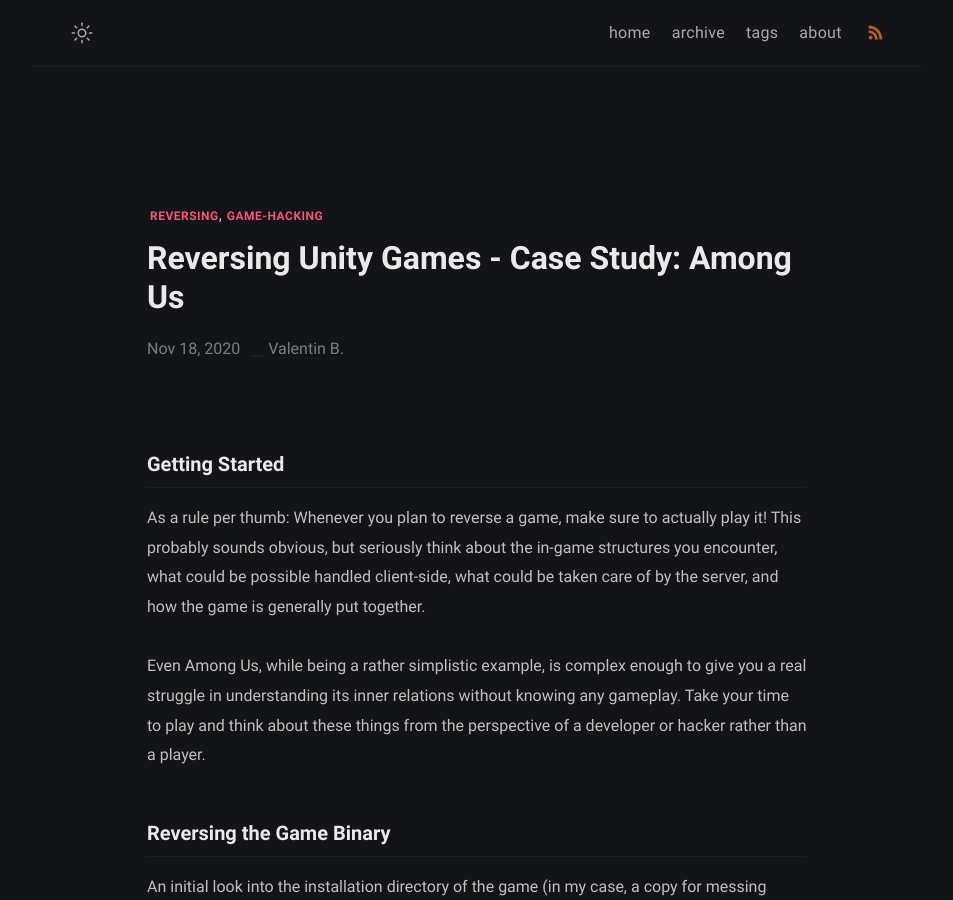
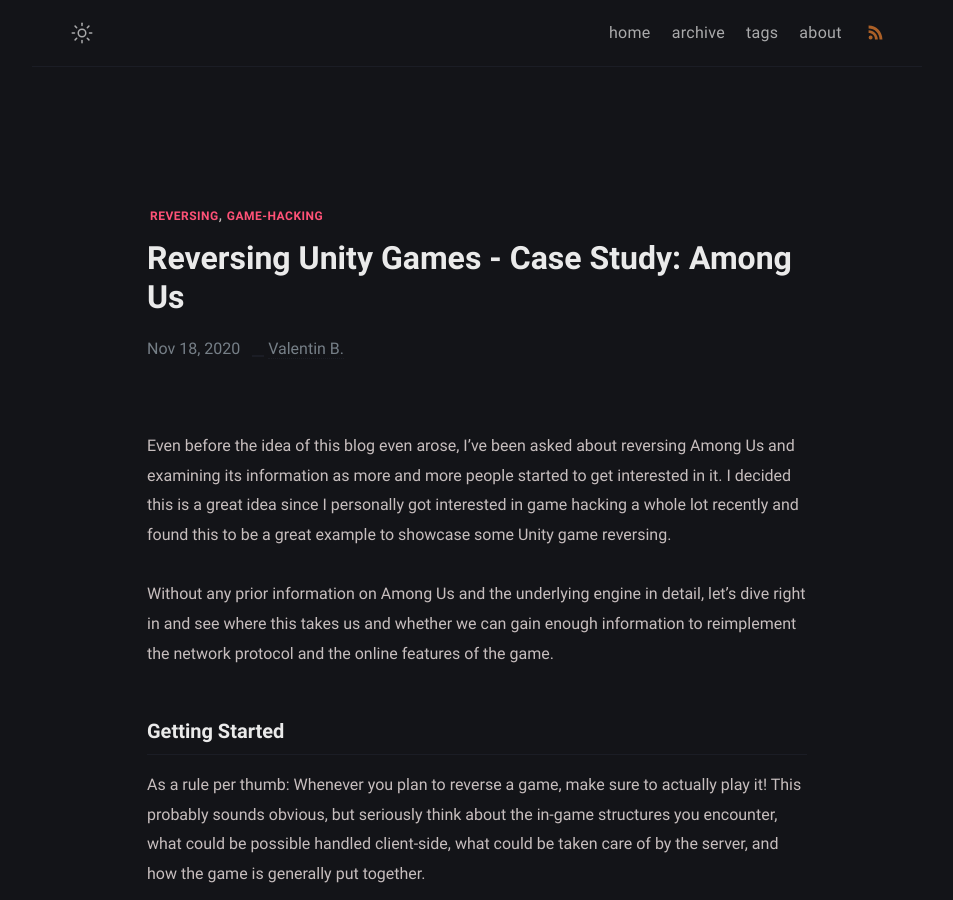
Before and after one commit to vbe0201/vbe0201.github.io, a Jekyll site: the page built from _posts/among-us-reversing/2020-11-18-among-us.md, in a window 1280 px wide and 900 px high. Shown: the whole window, without its empty margins (163-1116 px from the left). Built offline with Jekyll 4.4.1, drawn with Linux system fonts in a browser that asks for light colours.

Commit message:
Write introduction

```diff
--- a/_posts/among-us-reversing/2020-11-18-among-us.md
+++ b/_posts/among-us-reversing/2020-11-18-among-us.md
@@ -6,6 +6,15 @@
 tags: [reversing, game-hacking]
 layout: post
 ---
+
+Even before the idea of this blog even arose, I've been asked about reversing Among Us and examining
+its information as more and more people started to get interested in it. I decided this is a great
+idea since I personally got interested in game hacking a whole lot recently and found this to be a
+great example to showcase some Unity game reversing.
+
+Without any prior information on Among Us and the underlying engine in detail, let's dive right in
+and see where this takes us and whether we can gain enough information to reimplement the network
+protocol and the online features of the game.
 
 ### Getting Started
 
```
